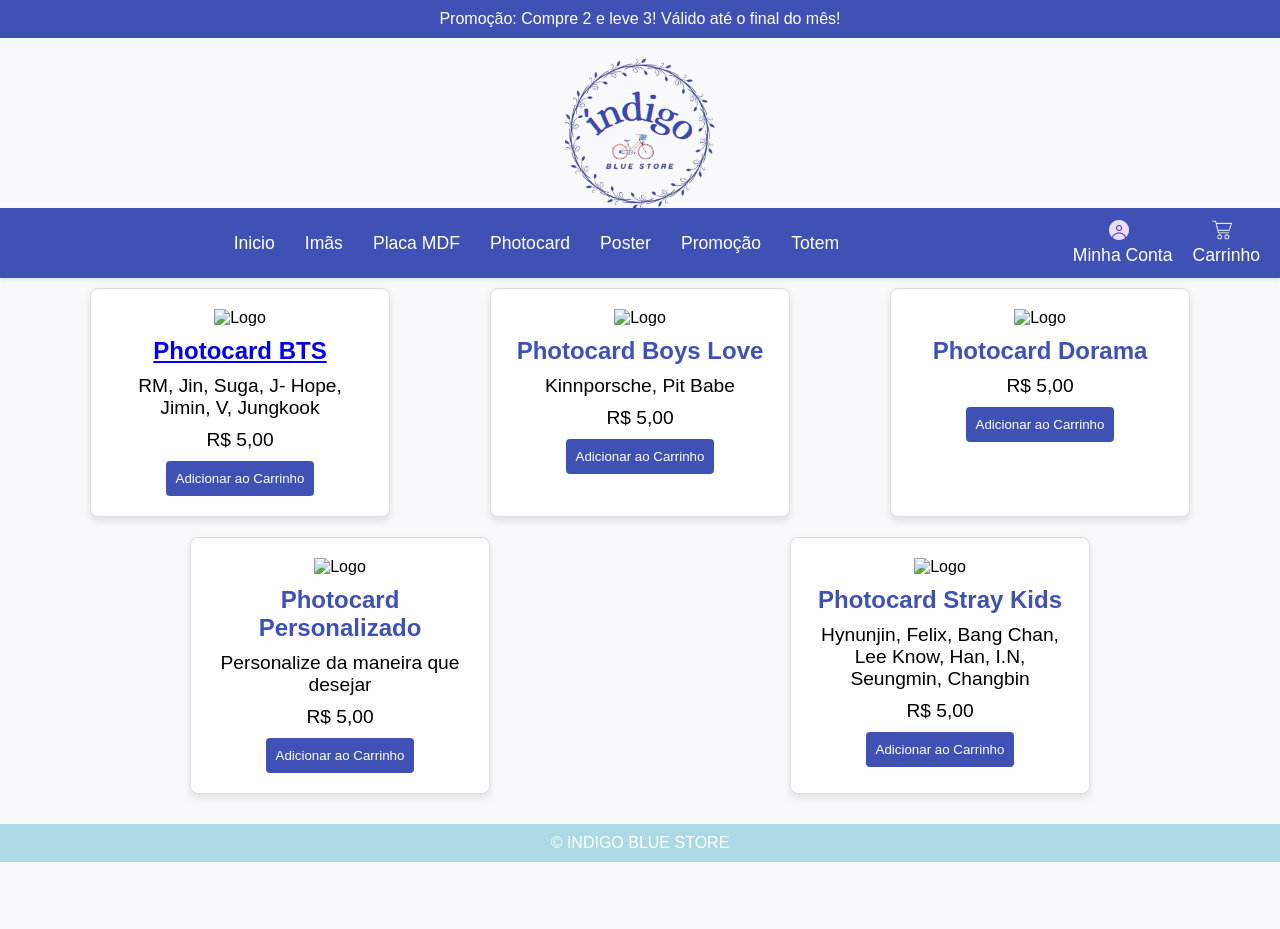
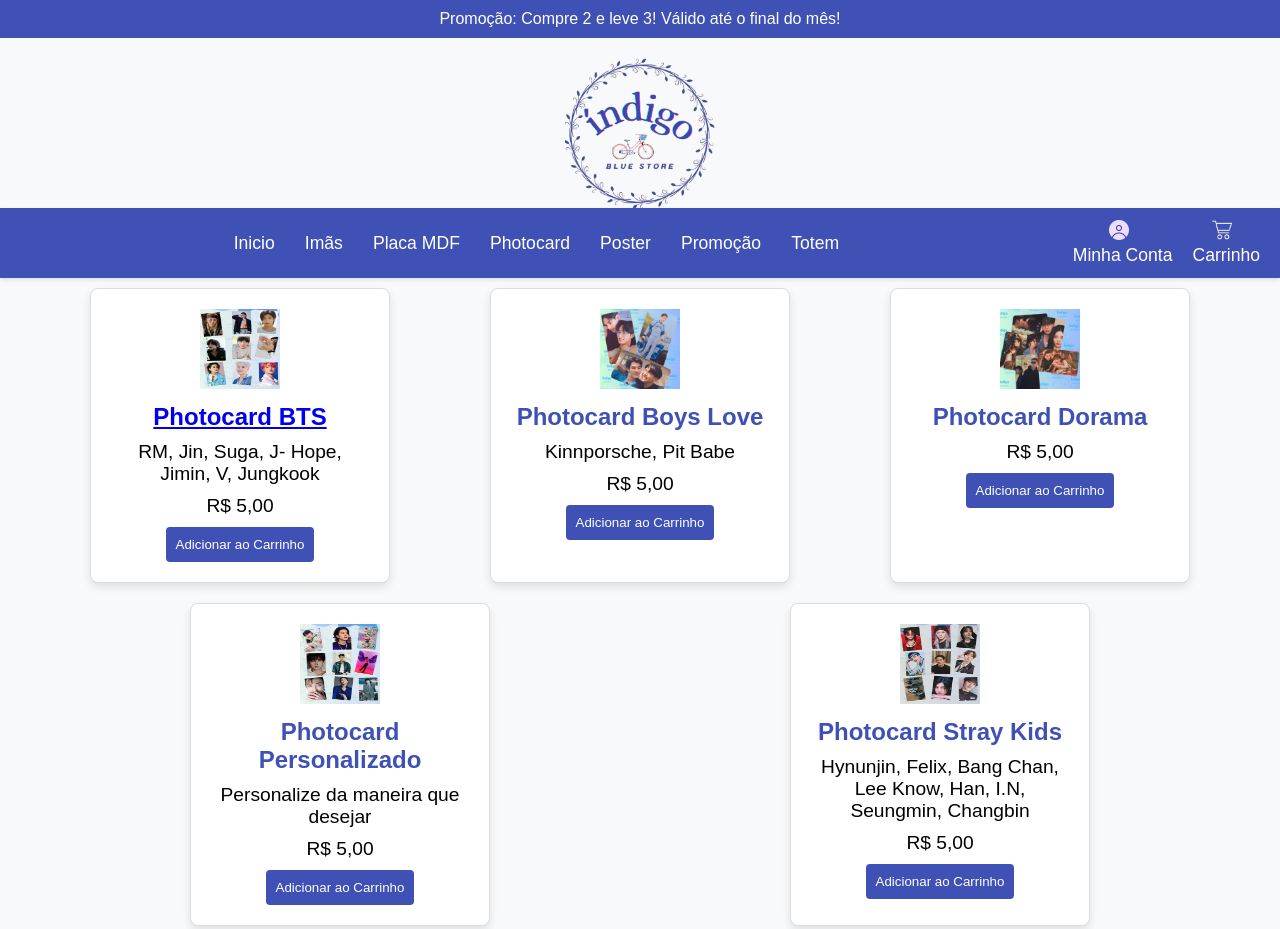
Before and after one commit to MariaBeatrizff/INDIGOBLUESTORE, a plain HTML site: page photocard.html in a window 1280 px wide. Shown: the top 929 px of the page. Before the commit the page ends 862 px from the top, so only its background shows below. Drawn offline with Linux system fonts and the light colour scheme.

Commit message:
Update photocard.html

```diff
--- a/photocard.html
+++ b/photocard.html
@@ -169,28 +169,28 @@
 
     <div class="container">
         <div class="product-card">
-            <img src="photocards/pcbts.jpg" alt="Logo" width="80" height="80">
+            <img src="pcbts.jpg" alt="Logo" width="80" height="80">
             <h2><a href="info_produto.html">Photocard BTS</h2></a>
             <p>RM, Jin, Suga, J- Hope, Jimin, V, Jungkook</p>
             <p>R$ 5,00</p>
             <button class="add-to-cart" onclick="addToCart('Photocard BTS', 5)">Adicionar ao Carrinho</button>
         </div>
                 <div class="product-card">
-            <img src="photocards/pcsbl.jpg" alt="Logo" width="80" height="80">
+            <img src="pcsbl.jpg" alt="Logo" width="80" height="80">
             <h2>Photocard Boys Love</h2>
             <p> Kinnporsche, Pit Babe</p>
             <p>R$ 5,00</p>
             <button class="add-to-cart" onclick="addToCart('Photocard BOYSLOVE', 5)">Adicionar ao Carrinho</button>
         </div>
         <div class="product-card">
-            <img src="photocards/pcdr.jpg" alt="Logo" width="80" height="80">
+            <img src="pcdr.jpg" alt="Logo" width="80" height="80">
             <h2>Photocard Dorama</h2>
             <p>R$ 5,00</p>
             <button class="add-to-cart" onclick="addToCart('Photocard DORAMA', 5)">Adicionar ao Carrinho</button>
         </div>
 
         <div class="product-card">
-            <img src="photocards/pcperso.jpg" alt="Logo" width="80" height="80">
+            <img src="pcperso.jpg" alt="Logo" width="80" height="80">
 
             <h2>Photocard Personalizado</h2>
             <p> Personalize da maneira que desejar</p>
@@ -198,7 +198,7 @@
             <button class="add-to-cart" onclick="addToCart('Photocard Personalizado', 5)">Adicionar ao Carrinho</button>
         </div>
         <div class="product-card">
-            <img src="photocards/pcskz.jpg" alt="Logo" width="80" height="80">
+            <img src="pcskz.jpg" alt="Logo" width="80" height="80">
             <h2>Photocard Stray Kids</h2>
             <P>Hynunjin, Felix, Bang Chan, Lee Know, Han, I.N, Seungmin, Changbin</P>
             <p>R$ 5,00</p>
```
